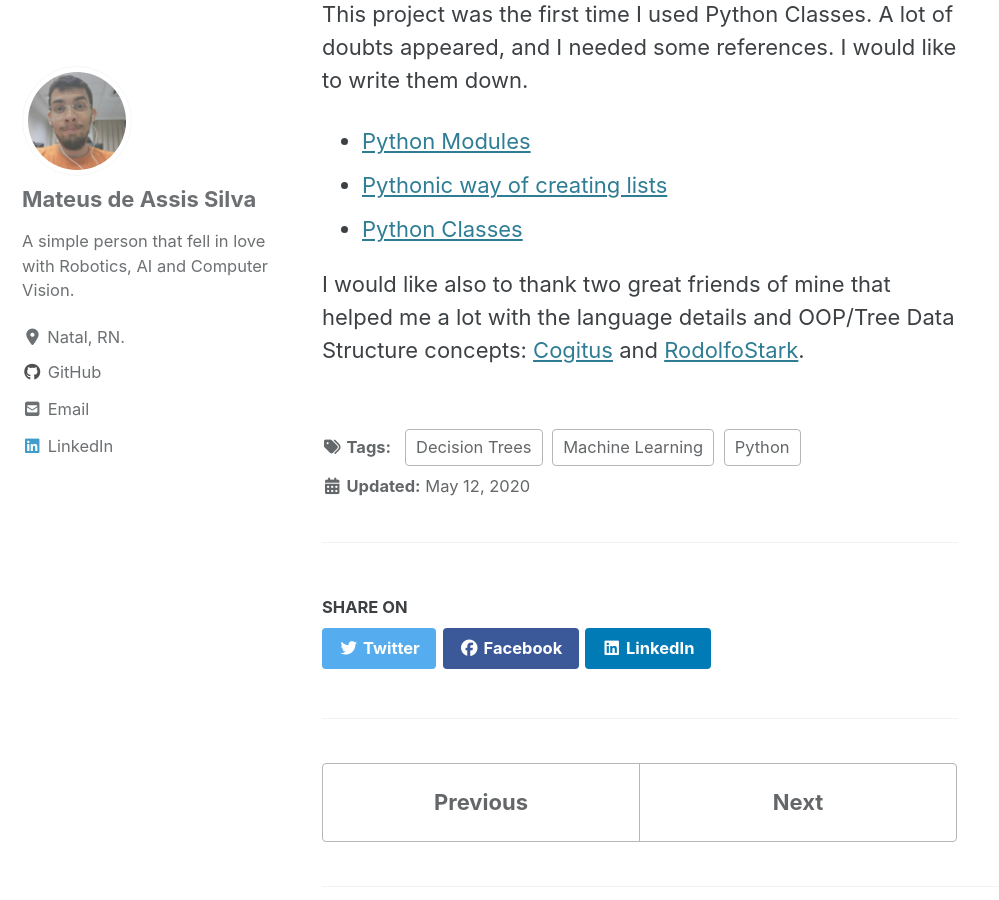
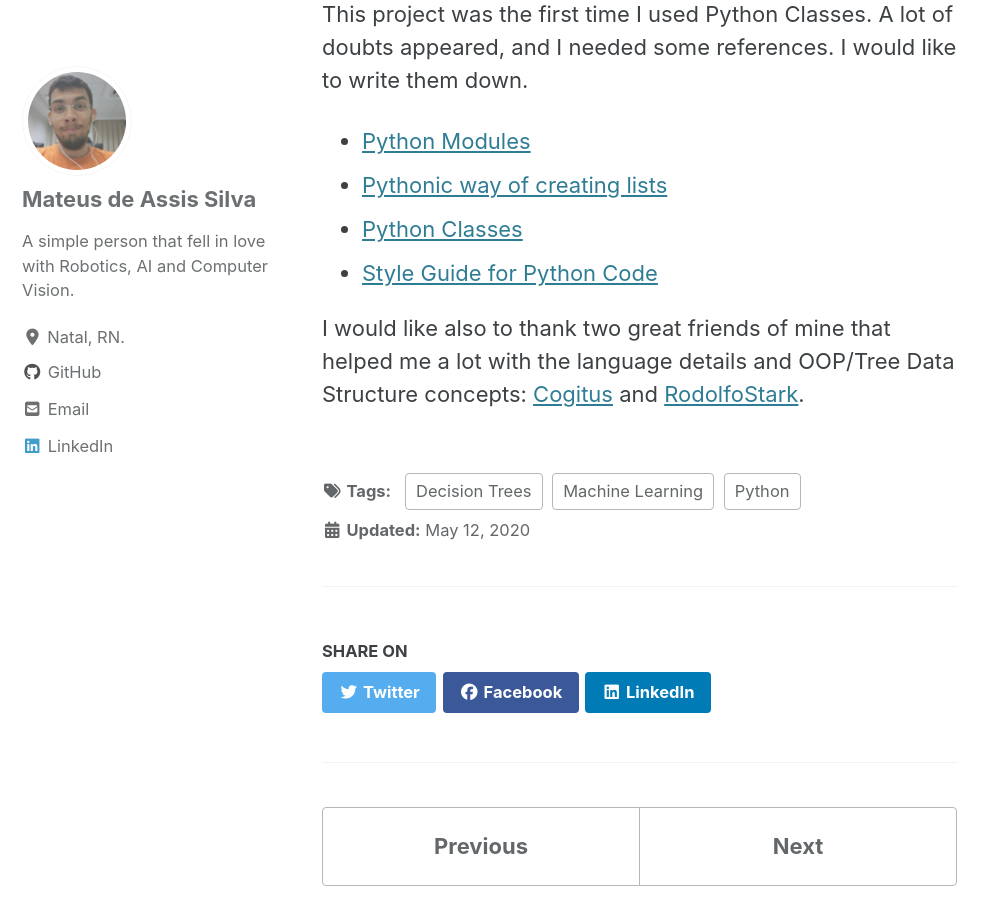
Before and after one commit to mtxslv/mtxslv.github.io, a Jekyll site: the page built from _posts/2020-05-12-id3_part_1.md, in a window 1280 px wide and 900 px high, scrolled down 4988 px. Shown: the whole window, without its empty margins (0-999 px from the left). Built offline with Jekyll 4.4.1, drawn with Linux system fonts in a browser that asks for light colours; cached includes are drawn as plain includes; nearby versions of some CDN libraries.

Commit message:
pep8 reference added

```diff
--- a/_posts/2020-05-12-id3_part_1.md
+++ b/_posts/2020-05-12-id3_part_1.md
@@ -116,5 +116,6 @@ This project was the first time I used Python Classes. A lot of doubts appeared,
 * [Python Modules](https://docs.python.org/3/tutorial/modules.html)
 * [Pythonic way of creating lists](https://docs.python.org/3/tutorial/datastructures.html#list-comprehensions)
 * [Python Classes](https://docs.python.org/3/tutorial/classes.html)
+* [Style Guide for Python Code](https://www.python.org/dev/peps/pep-0008/)
 
 I would like also to thank two great friends of mine that helped me a lot with the language details and OOP/Tree Data Structure concepts: [Cogitus](https://github.com/cogitus/) and [RodolfoStark](https://github.com/rodolfostark/).
```
